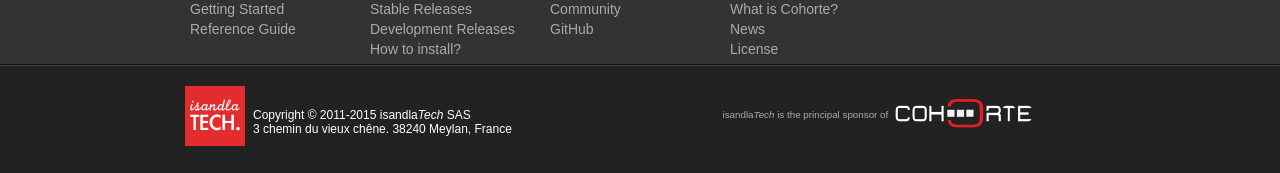
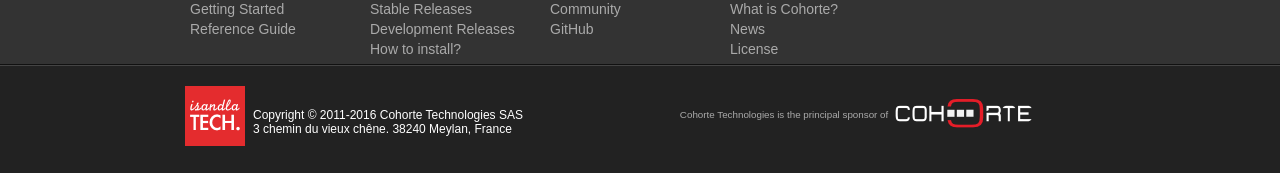
Before and after one commit to cohorte/cohorte.github.io, a Jekyll site: the page docs/1.x/refdoc.html, which Jekyll copies as it is, in a window 1280 px wide and 900 px high, scrolled down 28218 px. Shown: the part 724-897 px from the top of the window. Built offline with Jekyll 4.4.1, drawn with Linux system fonts in a browser that asks for light colours.

```diff
--- a/docs/1.x/refdoc.html
+++ b/docs/1.x/refdoc.html
@@ -63,7 +63,7 @@
             <ul class="nav navbar-nav">
               <li><a href="/">Home</a></li>
               <li><a href="/downloads/">Downloads</a></li>
-              <li><a href="/docs/1.1/">Documentation</a></li>
+              <li><a href="/docs/latest/">Documentation</a></li>
 		      <li><a href="/community/">Community</a></li>
 		      <li><a href="/news">News</a></li>
 		      <!--li><a href="/contribute/">Contribute</a></li-->
@@ -664,7 +664,7 @@ Java and Python Implementations
   <span class="nd">@Requires</span> <span class="n">List</span><span class="o">&lt;</span><span class="n">ISensor</span><span class="o">&gt;</span> <span class="n">sensors</span><span class="o">;</span>
   <span class="nd">@Requires</span> <span class="n">IStore</span> <span class="n">store</span><span class="o">;</span>
 
-  <span class="nd">@Validate</span> <span class="kd">public</span> <span class="kt">void</span> <span class="n">start</span><span class="o">(</span> <span class="o">)</span> <span class="o">{</span>
+  <span class="nd">@Validate</span> <span class="kd">public</span> <span class="kt">void</span> <span class="nf">start</span><span class="o">(</span> <span class="o">)</span> <span class="o">{</span>
   <span class="cm">/* Do something to regulate
   temperature depending on room's
   internal temperature. */</span>
@@ -3890,14 +3890,14 @@ Java and Python Implementations
     </ul>
 		<ul>
 			<li><h5>Documentation</h5></li>
-			<li><a href="/docs/1.x/">Getting Started</a></li>
-			<li><a href="/docs/1.x/refdoc.html">Reference Guide</a></li>
+			<li><a href="/docs/latest/">Getting Started</a></li>
+			<li><a href="/docs/latest/refdoc.html">Reference Guide</a></li>
 		</ul>
 		<ul>
 			<li><h5>Downloads</h5></li>
 			<li><a href="/downloads/">Stable Releases</a></li>
 			<li><a href="/downloads/">Development Releases</a></li>
-      <li><a href="/docs/1.x/setup">How to install?</a></li>
+      <li><a href="/docs/latest/setup">How to install?</a></li>
 		</ul>
 		<ul>
 			<li><h5>Community</h5></li>
@@ -3906,7 +3906,7 @@ Java and Python Implementations
 		</ul>
 		<ul>
 			<li><h5>COHORTE</h5></li>
-      <li><a href="/docs/1.x/what-is-cohorte">What is Cohorte?</a></li>
+      <li><a href="/docs/latest/what-is-cohorte">What is Cohorte?</a></li>
 			<li><a href="/news">News</a></li>
 			<li><a href="/license.html">License</a></li>
 		</ul>
@@ -3916,11 +3916,11 @@ Java and Python Implementations
 <div class="sub-footer">
    <div class="container">
       <div class="copyright">
-      <a style="float: left; margin-right: 8px;" href="http://isandlatech.com"><img src="/resources/images/isandlatech-logo-sm-carre.png" alt="isandlaTech logo" /></a>
-      <p style="float: left;"><br/>Copyright &copy; 2011-2015<span class="current-year"></span> isandla<i>Tech</i> SAS<br/>3 chemin du vieux chêne. 38240 Meylan, France</p>
+      <a style="float: left; margin-right: 8px;" href="http://cohorte-technologies.com"><img src="/resources/images/isandlatech-logo-sm-carre.png" alt="Cohorte Technologies logo" /></a>
+      <p style="float: left;"><br/>Copyright &copy; 2011-2016<span class="current-year"></span> Cohorte Technologies SAS<br/>3 chemin du vieux chêne. 38240 Meylan, France</p>
       </div>
       <div class="cohorte-logo-footer">
-        <span style="font-size:70%; color:#aaa;"><a href="http://isandlatech.com">isandla<i>Tech</i></a> is the principal sponsor of </span><img src="/resources/images/cohorte-logo-footer.png" alt="COHORTE footer logo" />
+        <span style="font-size:70%; color:#aaa;"><a href="http://cohorte-technologies.com">Cohorte Technologies</a> is the principal sponsor of </span><img src="/resources/images/cohorte-logo-footer.png" alt="COHORTE footer logo" />
       </div>
     </div> <!-- container -->
 </div>
```
